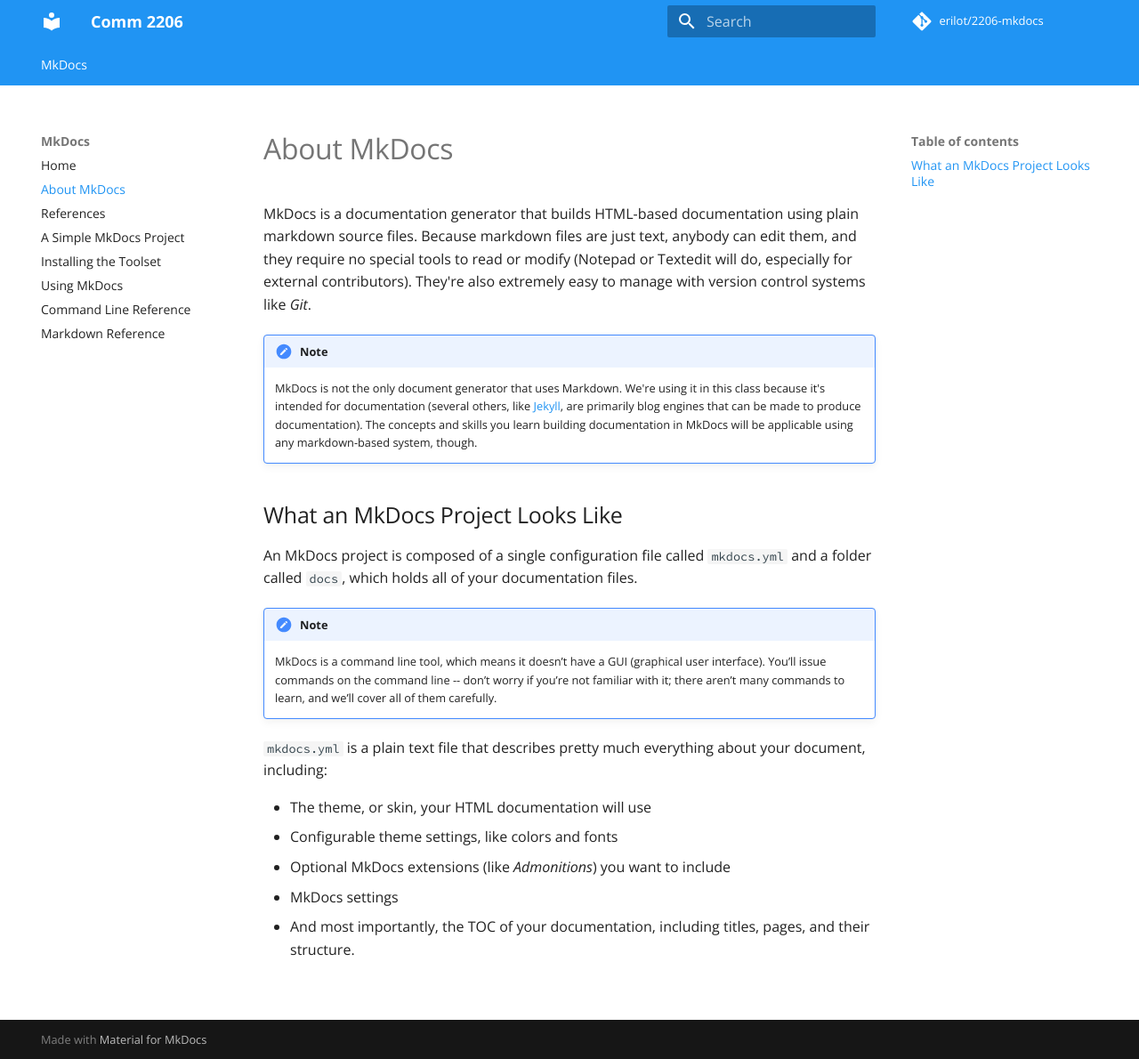
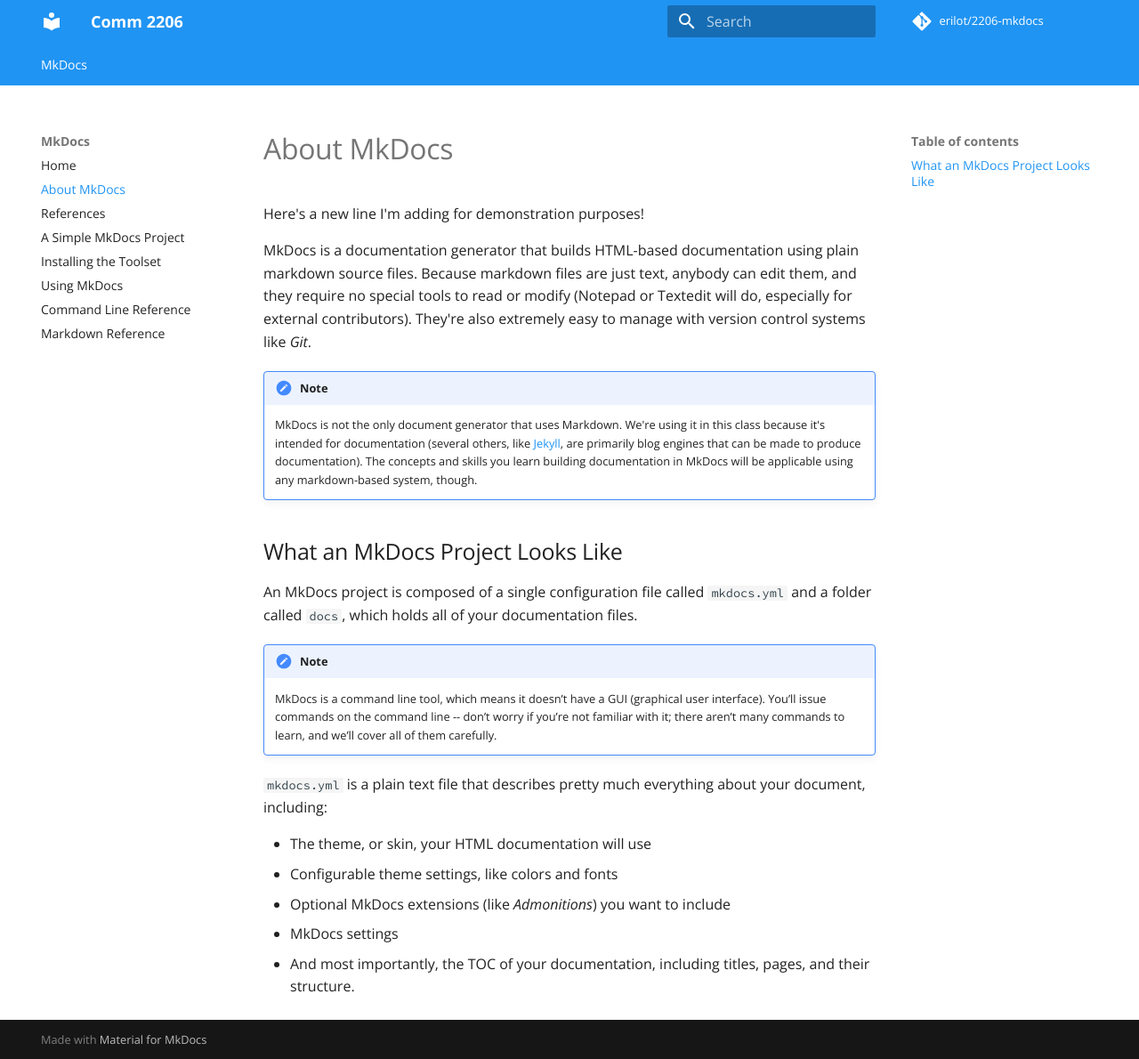
Before and after one commit to erilot/2206-mkdocs, an MkDocs documentation site: the page built from docs/mkdocs-intro/about-mkdocs.md, in a window 1280 px wide and 1190 px high. Shown: the whole window at 89% size. Built offline with MkDocs 1.6.1 and Material for MkDocs 9.7.7, drawn with Linux system fonts in a browser that asks for light colours; comment, search, counter and statistics services are not loaded; old or Windows-style settings are respelled for this version of MkDocs.

Commit message:
Here's my commit message

```diff
--- a/docs/mkdocs-intro/about-mkdocs.md
+++ b/docs/mkdocs-intro/about-mkdocs.md
@@ -1,4 +1,6 @@
 # About MkDocs
+
+Here's a new line I'm adding for demonstration purposes!
 
 MkDocs is a documentation generator that builds HTML-based documentation using plain markdown source files. Because markdown files are just text, anybody can edit them, and they require no special tools to read or modify (Notepad or Textedit will do, especially for external contributors). They're also extremely easy to manage with version control systems like *Git*.
 
```
